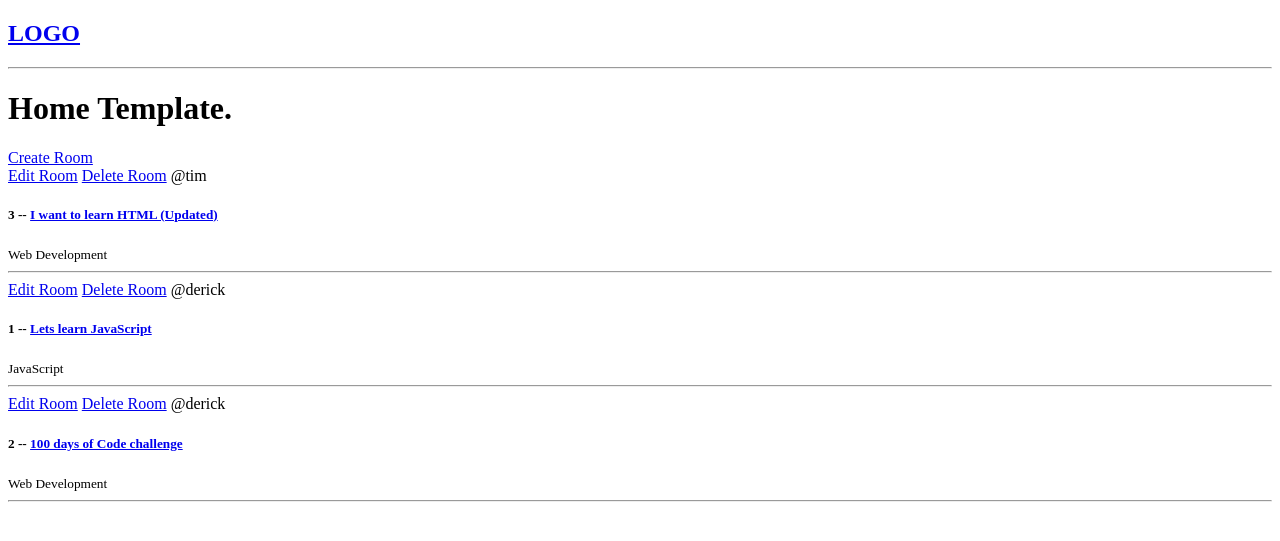
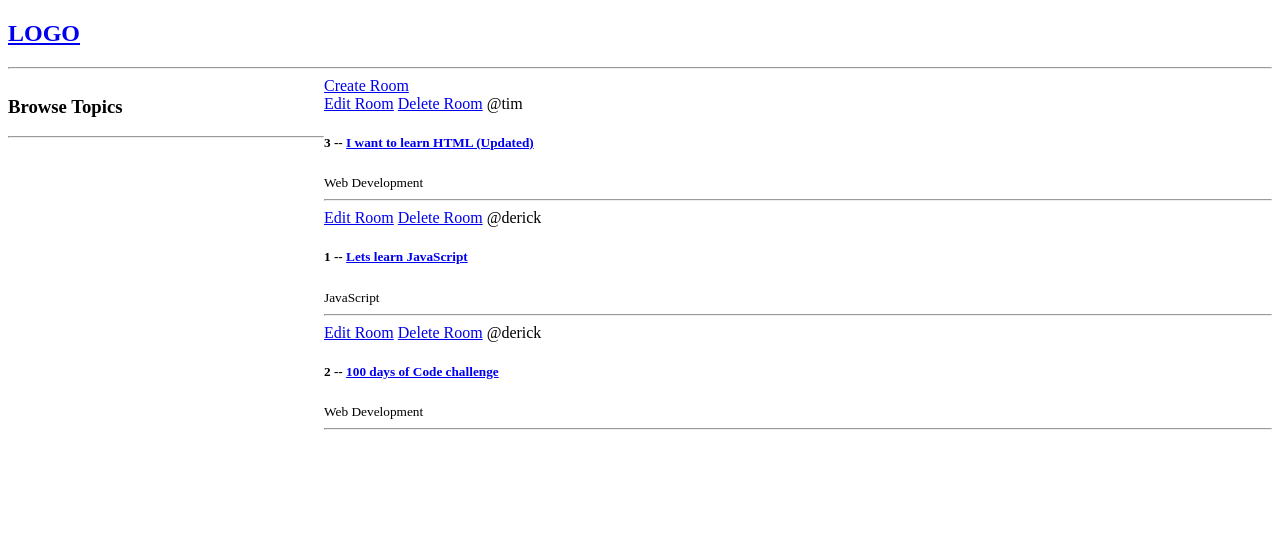
Before and after one commit to DerickMghanga/DJANGO-Developers-Online-Forum-App, a Django app: page / in a window 1280 px wide. Shown: the top 541 px of the page. Run offline with Django 5.2, Linux system fonts and the light colour scheme; data comes from the database, SQL or seed files in the repository.

Commit message:
home page css

```diff
--- a/studyMate/base/templates/base/home.html
+++ b/studyMate/base/templates/base/home.html
@@ -1,11 +1,19 @@
-{% extends 'main.html' %}
+{% extends 'main.html' %} {% block content %}
 
-{% block content %}
+<style>
+    .home-container{
+        display: grid;
+        grid-template-columns: 1fr 3fr;
+    }
+</style>
 
-<h1>Home Template.</h1>
+<div class="home-container">
+  <div>
+    <h3>Browse Topics</h3>
+    <hr />
+  </div>
 
   <div>
-
     <a href="{% url 'create-room' %}">Create Room</a>
 
     <div>
@@ -14,12 +22,15 @@
         <a href="{% url 'update-room' room.id %}">Edit Room</a>
         <a href="{% url 'delete-room' room.id %}">Delete Room</a>
         <span>@{{room.host.username}}</span>
-                <h5>{{room.id}} -- <a href="{% url 'room' room.id %}"> {{room.name}}</a></h5>
+        <h5>
+          {{room.id}} -- <a href="{% url 'room' room.id %}"> {{room.name}}</a>
+        </h5>
         <small>{{room.topic.name}}</small>
-                <hr>
+        <hr />
       </div>
       {% endfor %}
     </div>
   </div>
+</div>
 
 {% endblock content %}
```
Lines whose indentation alone changed are shown as unchanged.
